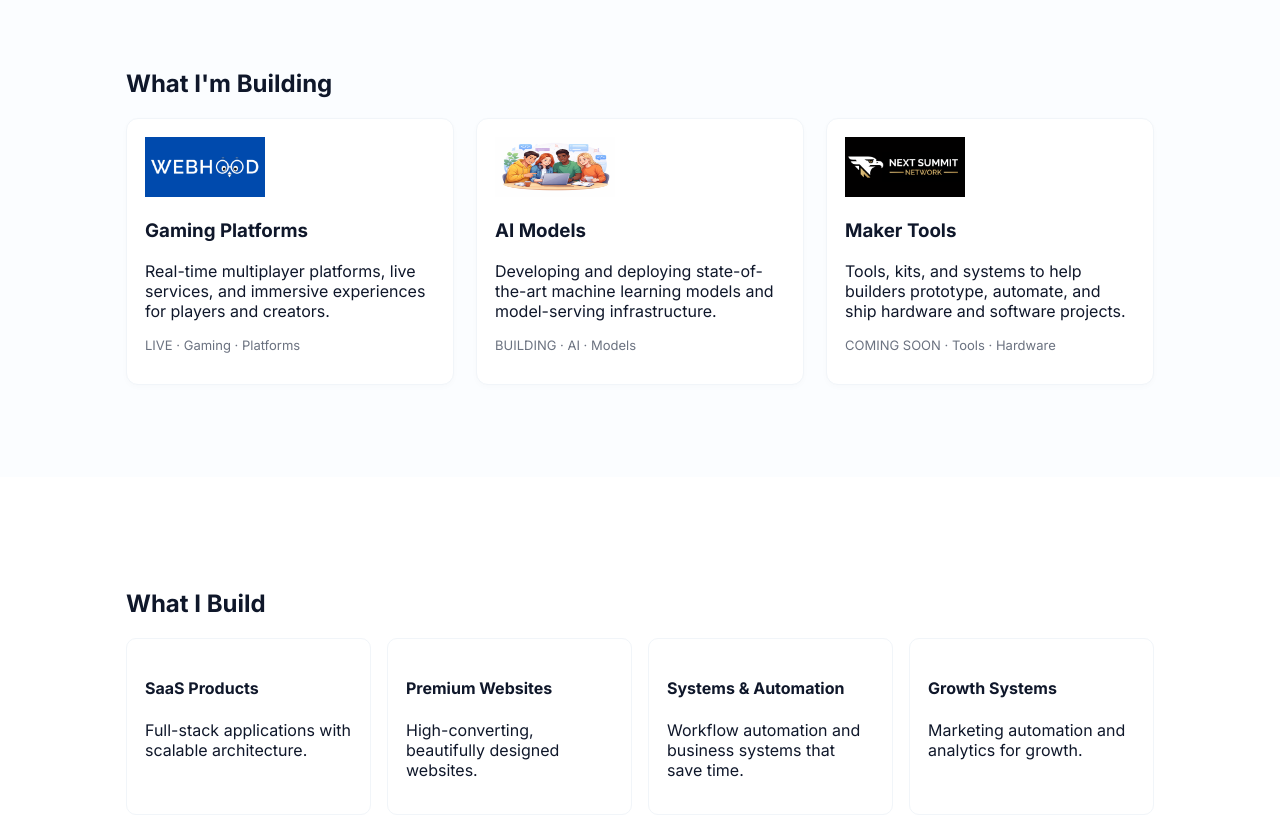
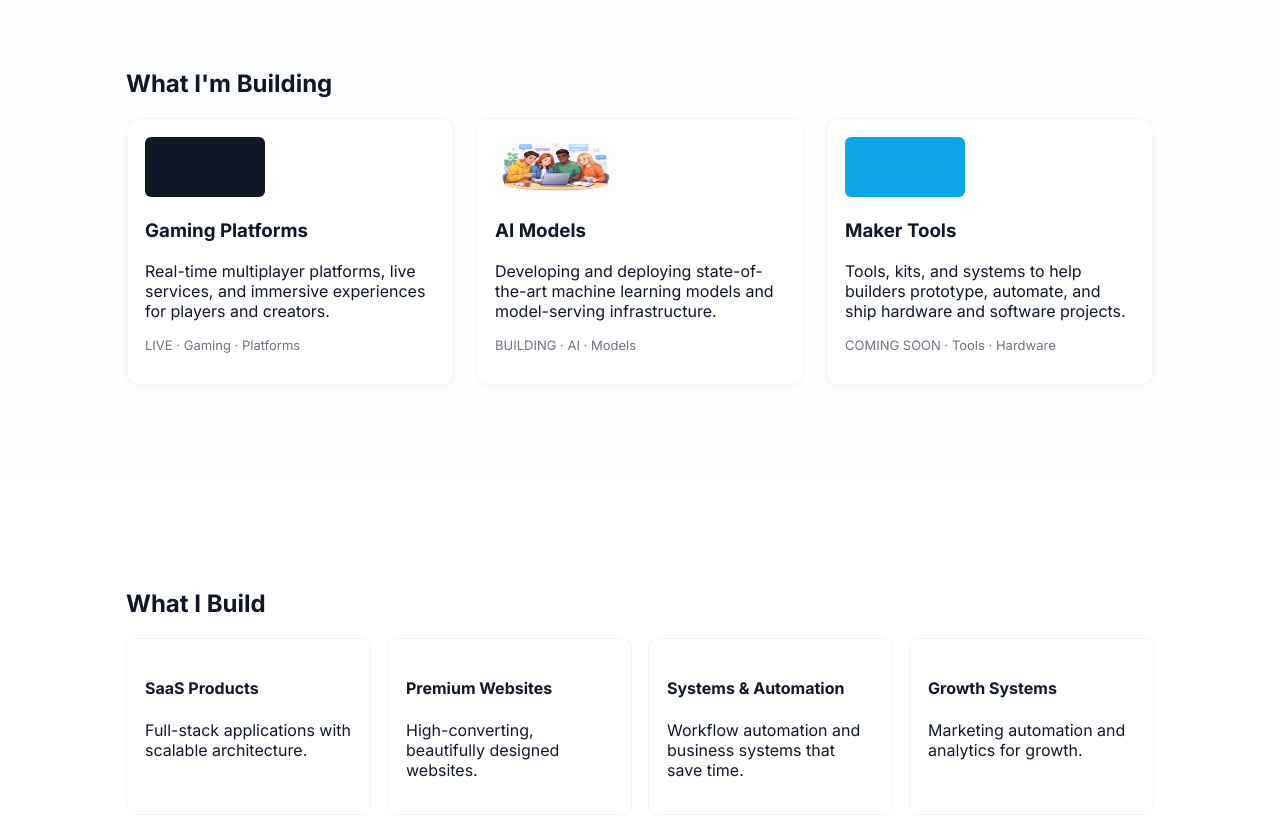
Before and after one commit to Shubh1hulk/personal-landing, a plain HTML site: page index.html in a window 1280 px wide. Shown: the part 940-1758 px from the top of the page. Drawn offline with Linux system fonts and the light colour scheme.

Commit message:
Remove webhood and nextsummit images and use placeholders

```diff
--- a/index.html
+++ b/index.html
@@ -78,7 +78,7 @@
           <div class="grid">
             <article class="card">
               <div class="card-media">
-                <img src="assets/webhood-BNsNmGkE.png" alt="Gaming Platforms image" loading="lazy" width="120" height="60" />
+                <svg width="120" height="60" viewBox="0 0 120 60" xmlns="http://www.w3.org/2000/svg" aria-hidden="true"><rect width="120" height="60" fill="#111827" rx="6"/></svg>
               </div>
               <h3>Gaming Platforms</h3>
               <p>Real-time multiplayer platforms, live services, and immersive experiences for players and creators.</p>
@@ -96,7 +96,7 @@
 
             <article class="card">
               <div class="card-media">
-                <img src="assets/nextsummit-C8l_Jz9O.png" alt="Maker Tools image" loading="lazy" width="120" height="60" />
+                <svg width="120" height="60" viewBox="0 0 120 60" xmlns="http://www.w3.org/2000/svg" aria-hidden="true"><rect width="120" height="60" fill="#0ea5e9" rx="6"/></svg>
               </div>
               <h3>Maker Tools</h3>
               <p>Tools, kits, and systems to help builders prototype, automate, and ship hardware and software projects.</p>
```
Also changed, not shown: assets/nextsummit-C8l_Jz9O.png (deleted), assets/webhood-BNsNmGkE.png (deleted).
